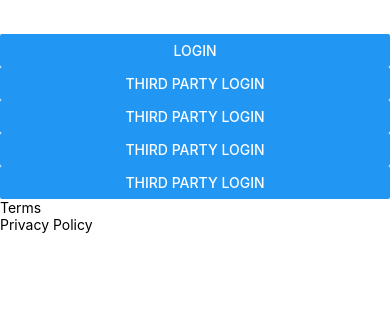
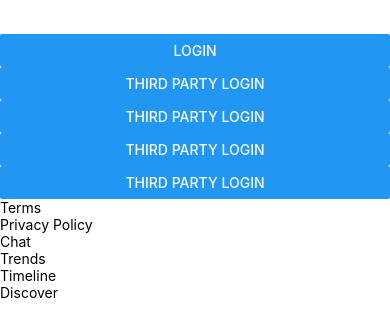
Before and after one commit to TFlexSoom/coco-native, a React Native app: screen / in a window 390 px wide. Shown: the top 336 px of the page. Built offline with nearby package versions, Linux system fonts and the light colour scheme.

Commit message:
Add React Structures for tabs and drawer

```diff
--- a/src/components/Navigation.tsx
+++ b/src/components/Navigation.tsx
@@ -3,15 +3,18 @@
  */
 
 import React from 'react';
+import { Modal, Text, TouchableHighlight, View } from 'react-native';
 
 export interface ScreenNavigator {
     navigate: (screenName: string) => void
     openDrawer: () => void
+    closeDrawer: () => void
 }
 
 export const NavigatorContext: React.Context<ScreenNavigator> = React.createContext({
     navigate: (screenName: string) => { },
     openDrawer: () => { },
+    closeDrawer: () => { },
 });
 
 export interface ScreenProps {
@@ -33,21 +36,54 @@ export interface NavigationProps {
 
 interface NavigationDrawerProps {
     drawerScreens: Record<string, Screen>
+    updateScreen: (screenName: string) => void
+    closeDrawer: () => void
+    isOut: boolean
 }
 
 function NavigationDrawer(props: NavigationDrawerProps): JSX.Element {
+    const { drawerScreens, updateScreen, closeDrawer, isOut } = props;
+
+    if (!isOut) {
+        return <></>;
+    }
+
     return (
-        <></>
+        <Modal>
+            <View>
+                <TouchableHighlight onPress={closeDrawer}>
+                    <Text>Username</Text>
+                </TouchableHighlight>
+                {Object.keys(drawerScreens).map((key, index) => (
+                    <TouchableHighlight key={index} onPress={updateScreen.bind(null, key)}>
+                        <Text>
+                            {key}
+                        </Text>
+                    </TouchableHighlight>
+                ))}
+            </View>
+        </Modal>
     )
 }
 
 interface NavigationTabProps {
     tabScreens: Record<string, Screen>
+    updateScreen: (screenName: string) => void
 }
 
 function NavigationTab(props: NavigationTabProps): JSX.Element {
+    const { tabScreens, updateScreen } = props;
+
     return (
-        <></>
+        <View>
+            {Object.keys(tabScreens).map((key, index) => (
+                <TouchableHighlight key={index} onPress={updateScreen.bind(null, key)}>
+                    <Text>
+                        {key}
+                    </Text>
+                </TouchableHighlight>
+            ))}
+        </View>
     )
 }
 
@@ -56,6 +92,12 @@ export default function Navigation(props: NavigationProps): JSX.Element {
     const { initialScreen, hiddenScreens, drawerScreens, tabScreens } = props;
 
     const [currentScreen, updateCurrentScreen] = React.useState(initialScreen);
+    const [isDrawerShown, updateIsDrawerShown] = React.useState(false);
+    const closeDrawer = updateIsDrawerShown.bind(null, false);
+    const updateScreenAndCloseDrawer = (screenName: string) => {
+        closeDrawer();
+        updateCurrentScreen(screenName);
+    }
 
     const screen: Screen = drawerScreens[currentScreen] || tabScreens[currentScreen] || hiddenScreens[currentScreen] || null;
 
@@ -67,11 +109,18 @@ export default function Navigation(props: NavigationProps): JSX.Element {
     return (
         <NavigatorContext.Provider value={{
             navigate: updateCurrentScreen,
-            openDrawer: () => { }
+            openDrawer: updateIsDrawerShown.bind(null, true),
+            closeDrawer: closeDrawer,
         }}>
-            {screen.hideDrawer || <NavigationDrawer drawerScreens={drawerScreens} />}
+            {screen.hideDrawer ||
+                <NavigationDrawer
+                    drawerScreens={drawerScreens}
+                    updateScreen={updateScreenAndCloseDrawer}
+                    closeDrawer={closeDrawer}
+                    isOut={isDrawerShown}
+                />}
             <screen.component />
-            {screen.hideTabs || <NavigationTab tabScreens={tabScreens} />}
+            {screen.hideTabs || <NavigationTab tabScreens={tabScreens} updateScreen={updateCurrentScreen} />}
         </NavigatorContext.Provider>
     )
 }
```
